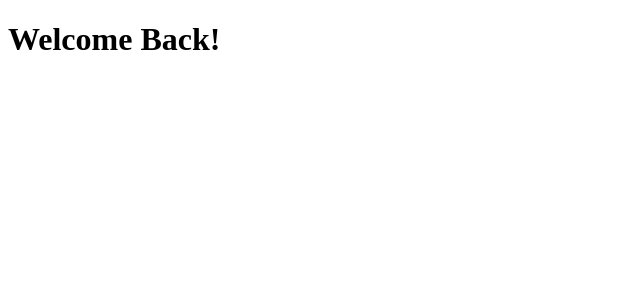
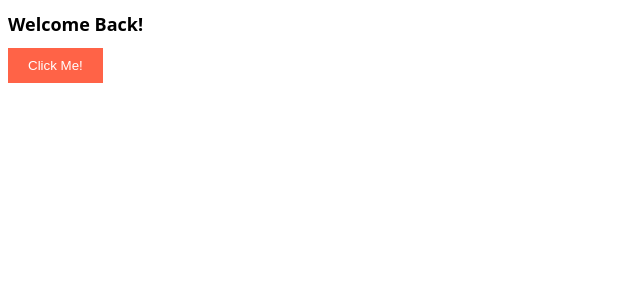
Before and after one commit to dayoungMM/react_movie_web, a React (Create React App) app in the folder react-for-beginners/: page / in a window 1280 px wide. Shown: the top 300 px of the page, without its empty margins (0-640 px from the left). Built offline with nearby package versions, Linux system fonts and the light colour scheme.

Commit message:
create-react-app

```diff
--- a/react-for-beginners/package.json
+++ b/react-for-beginners/package.json
@@ -6,6 +6,7 @@
     "@testing-library/jest-dom": "^5.17.0",
     "@testing-library/react": "^13.4.0",
     "@testing-library/user-event": "^13.5.0",
+    "prop-types": "^15.8.1",
     "react": "^18.3.1",
     "react-dom": "^18.3.1",
     "react-scripts": "5.0.1",
--- a/react-for-beginners/src/App.js
+++ b/react-for-beginners/src/App.js
@@ -1,7 +1,11 @@
+import Button from './Button';
+import styles from './App.module.css';
+
 function App() {
   return (
     <div className="App">
-      <h1>Welcome Back!</h1>
+      <h1 className={styles.title}>Welcome Back!</h1>
+      <Button text="Click Me!" />
     </div>
   );
 }
--- /dev/null
+++ b/react-for-beginners/src/App.module.css
@@ -0,0 +1,4 @@
+.title{
+    font-family: system-ui, -apple-system, BlinkMacSystemFont, 'Segoe UI', Roboto, Oxygen, Ubuntu, Cantarell, 'Open Sans', 'Helvetica Neue', sans-serif;
+    font-size: 18px;
+}
--- /dev/null
+++ b/react-for-beginners/src/Button.js
@@ -0,0 +1,15 @@
+import PropTypes from 'prop-types';
+import styles from './Button.module.css';
+function Button({ text }) {
+    return (
+        <button className={styles.btn}>
+            {text}
+        </button>
+    );
+}
+
+Button.prototype = {
+    text: PropTypes.string.isRequired
+};
+
+export default Button;
--- /dev/null
+++ b/react-for-beginners/src/Button.module.css
@@ -0,0 +1,6 @@
+.btn{
+    color: white;
+    background-color: tomato;
+    padding: 10px 20px;
+    border: none;
+}
--- a/react-for-beginners/src/index.js
+++ b/react-for-beginners/src/index.js
@@ -1,8 +1,6 @@
 import React from 'react';
 import ReactDOM from 'react-dom/client';
-// import './index.css';
 import App from './App';
-
 
 const root = ReactDOM.createRoot(document.getElementById('root'));
 root.render(
```
Also changed, not shown: react-for-beginners/src/styles.css (added), 1 other file (tests, documents, lock files or other folders).
